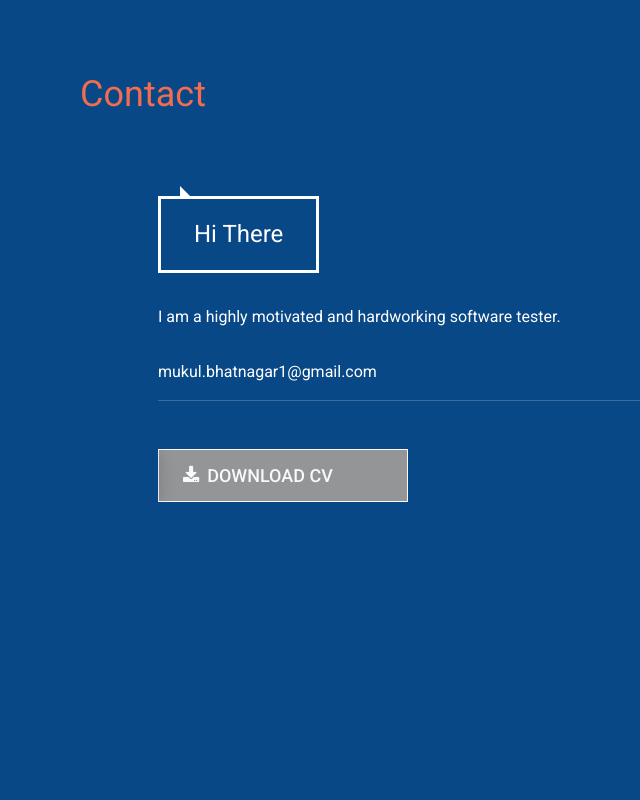
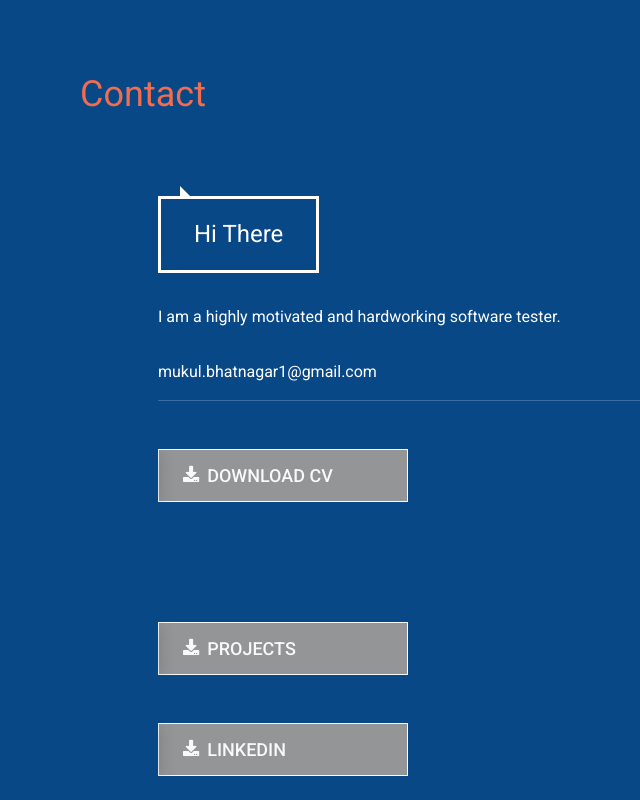
Before and after one commit to mbtester/fortnight, a plain HTML site: page index.html in a window 1280 px wide. Shown: the part 2305-3105 px from the top of the page, without its empty margins (497-1137 px from the left). Before the commit the page ends 2879 px from the top, so only its background shows below. Drawn offline with Linux system fonts and the light colour scheme.

Commit message:
Update index.html

```diff
--- a/index.html
+++ b/index.html
@@ -256,6 +256,30 @@
                             </a>
 			    <br><br><br>
 
+				 </a>
+			    <br><br><br>
+			    <a href="https://github.com/mbtester/fortnight/tree/main" class="ts-btn-effect mr-5" target="_blank" rel="noopener">
+				<span class="ts-visible btn btn-lg btn-outline-light" style="background-color: #939597;">
+				    <i class="fa fa-download small mr-2" style="line-height: 1.5"></i>
+				    PROJECTS
+				</span>
+				<span class="ts-hidden btn btn-lg btn-light bg-white" style="border-color: #fff">
+				    <i class="fa fa-download small mr-2" style="line-height: 1.5"></i>
+				    PROJECTS
+				</span>
+			    </a>
+
+			    <br><br><br>
+			    <a href="https://www.linkedin.com/in/mukul-bhatnagar-383736159/" class="ts-btn-effect mr-5" target="_blank" rel="noopener">
+                                <span class="ts-visible btn btn-lg btn-outline-light" style="background-color: #939597;">
+                                    <i class="fa fa-download small mr-2" style="line-height: 1.5"></i>
+                                    LinkedIn
+                                </span>
+                                <span class="ts-hidden btn btn-lg btn-light bg-white" style="border-color: #fff">
+                                    <i class="fa fa-download small mr-2" style="line-height: 1.5"></i>
+                                    LinkedIn
+                                </span>
+                            </a>
 
                         </div>
                     </div>
```
